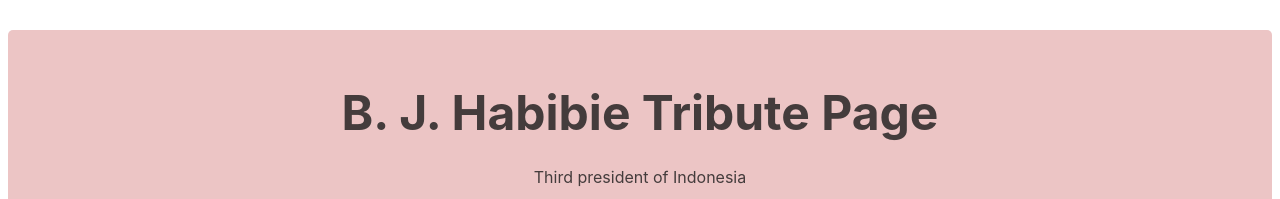
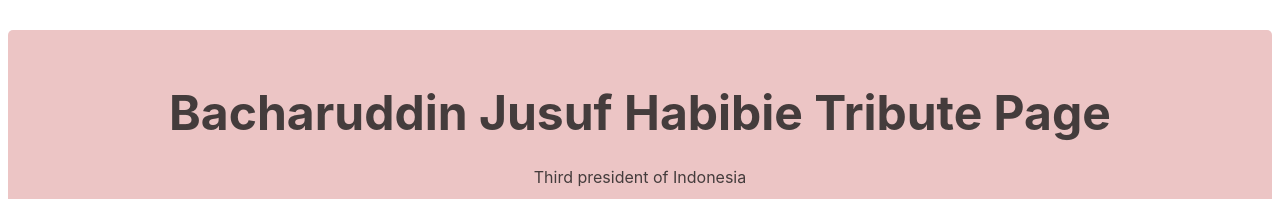
Before and after one commit to denshanif/freecodecamp, a plain HTML site: page tribute page/index.html in a window 1280 px wide. Shown: the top 199 px of the page. Drawn offline with Linux system fonts and the light colour scheme.

Commit message:
mengubah judul halaman

```diff
--- a/tribute page/index.html
+++ b/tribute page/index.html
@@ -11,7 +11,7 @@
 
 <body>
   <main id="main">
-    <h1 id="title"> B. J. Habibie Tribute Page</h1>
+    <h1 id="title"> Bacharuddin Jusuf Habibie Tribute Page</h1>
     <p> Third president of Indonesia
 
     <div id="img-div">
```
